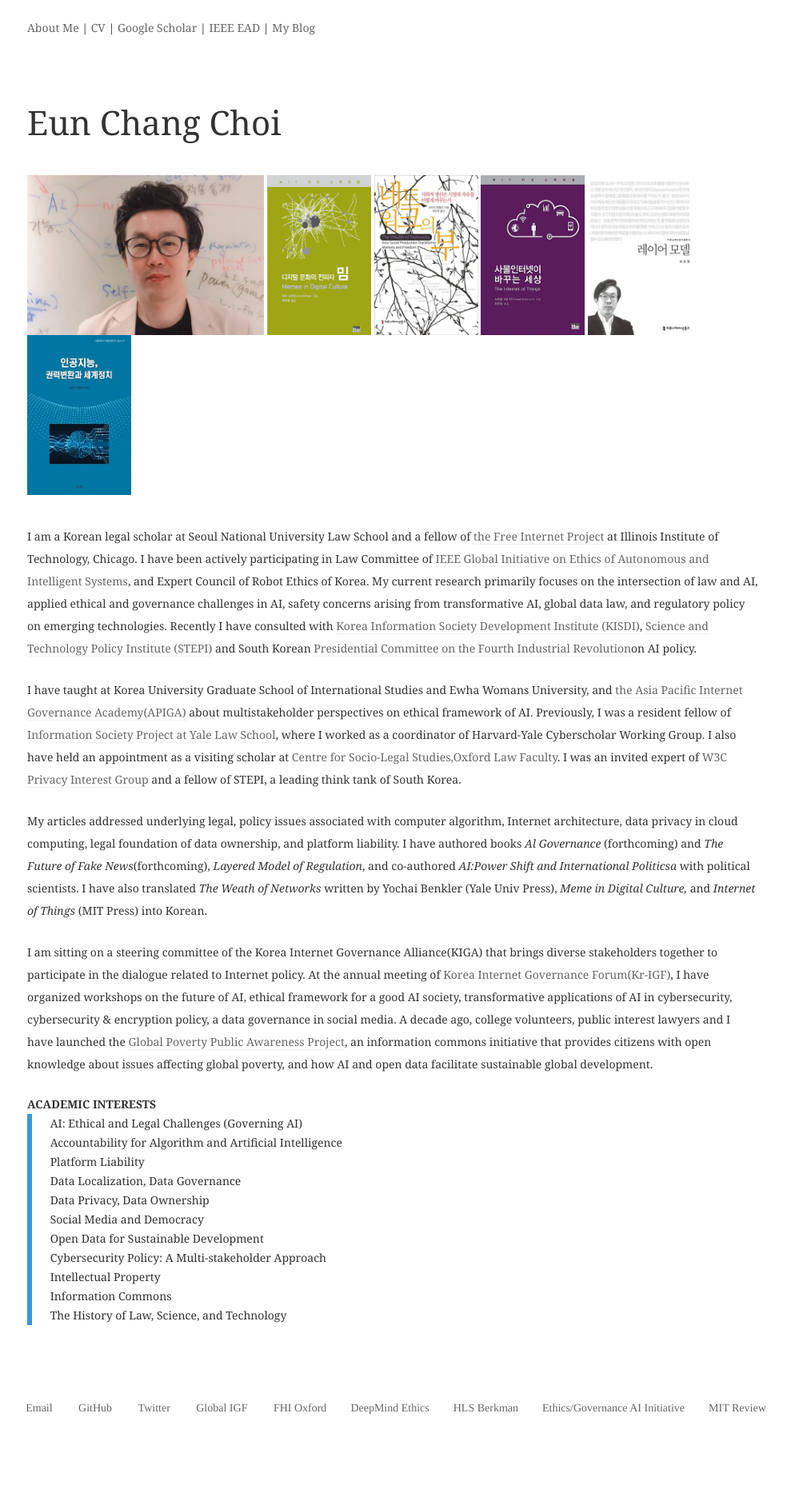
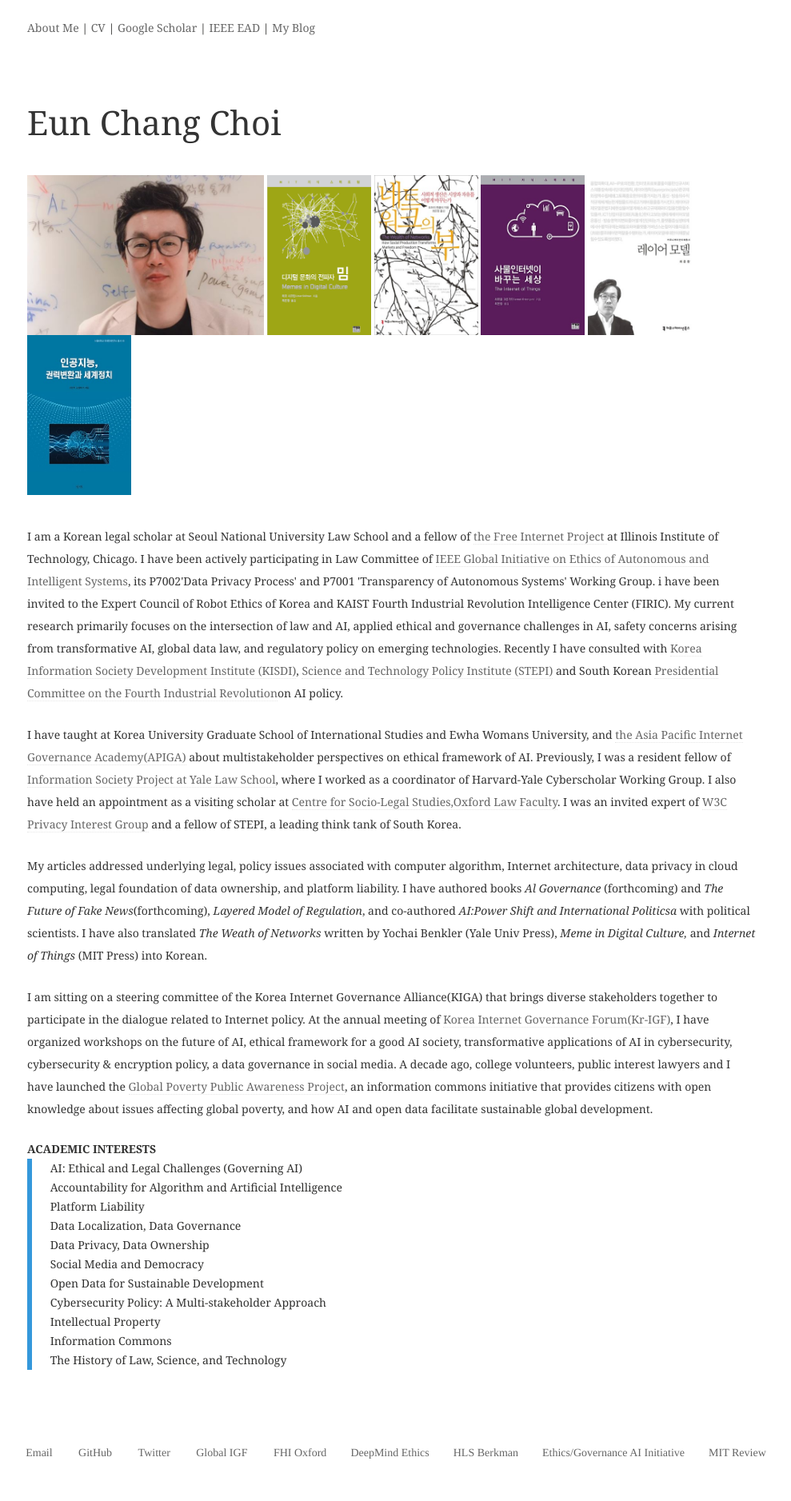
Before and after one commit to eunchangchoi/eunchangchoi.github.io, a Jekyll site: the page built from index.md, in a window 1280 px wide. Shown: the whole page at 80% size, without its empty margins (66-1055 px from the left). Built offline with Jekyll 4.4.1, drawn with Linux system fonts in a browser that asks for light colours; before the commit the page ends 1821 px from its top, so only the background shows below that.

Commit message:
Update index.md

```diff
--- a/index.md
+++ b/index.md
@@ -18,7 +18,7 @@
  <a href="http://www.kyobobook.co.kr/product/detailViewKor.laf?barcode=9791130437002&orderClick=357"><img style="vertical-align:top;height:200px;width:130px;" src="images/book4.jpg"></a> <a href="http://www.kyobobook.co.kr/product/detailViewKor.laf?ejkGb=KOR&mallGb=KOR&barcode=9788964361436&orderClick=LAH&Kc="><img style="vertical-align:top;height:200px;width:130px;" src="images/book5.jpg"></a>
  <br>
  <br>
-<p>I am a Korean legal scholar at Seoul National University Law School and a fellow of <a href="https://thefreeinternetproject.org/"> the Free Internet Project </a>at Illinois Institute of Technology, Chicago. I have been actively participating in Law Committee of <a href="https://ethicsinaction.ieee.org/">IEEE Global Initiative on Ethics of Autonomous and Intelligent Systems</a>, and Expert Council of Robot Ethics of Korea. My current research  primarily focuses on the intersection of law and AI, applied ethical and governance challenges in AI, safety concerns arising from transformative AI, global data law, and regulatory policy on emerging technologies. Recently I have consulted with <a href="https://www.kisdi.re.kr/"> Korea Information Society Development Institute (KISDI)</a>, <a href="http://www.stepi.re.kr/">Science and Technology Policy Institute (STEPI)</a> and South Korean <a href="https://www.4th-ir.go.kr"> Presidential Committee on the Fourth Industrial Revolution</a>on AI policy.
+<p>I am a Korean legal scholar at Seoul National University Law School and a fellow of <a href="https://thefreeinternetproject.org/"> the Free Internet Project </a>at Illinois Institute of Technology, Chicago. I have been actively participating in Law Committee of <a href="https://ethicsinaction.ieee.org/">IEEE Global Initiative on Ethics of Autonomous and Intelligent Systems</a>, its P7002'Data Privacy Process' and P7001 'Transparency of Autonomous Systems' Working Group. i have been invited to the Expert Council of Robot Ethics of Korea and KAIST Fourth Industrial Revolution Intelligence Center (FIRIC). My current research  primarily focuses on the intersection of law and AI, applied ethical and governance challenges in AI, safety concerns arising from transformative AI, global data law, and regulatory policy on emerging technologies. Recently I have consulted with <a href="https://www.kisdi.re.kr/"> Korea Information Society Development Institute (KISDI)</a>, <a href="http://www.stepi.re.kr/">Science and Technology Policy Institute (STEPI)</a> and South Korean <a href="https://www.4th-ir.go.kr"> Presidential Committee on the Fourth Industrial Revolution</a>on AI policy.
   <p> I have taught at Korea University Graduate School of International Studies and Ewha Womans University, and <a href="https://www.icann.org/news/announcement-2-2019-05-14-en"> the Asia Pacific Internet Governance Academy(APIGA)</a> about multistakeholder perspectives on ethical framework of AI.  Previously, I was a resident fellow of <a href="https://https://law.yale.edu/isp"> Information Society Project at Yale Law School</a>, where I worked as a coordinator of Harvard-Yale Cyberscholar Working Group. I also have held an appointment as a visiting scholar at <a href="https://www.law.ox.ac.uk/centres-institutes/centre-socio-legal-studies"> Centre for Socio-Legal Studies,Oxford Law Faculty</a>. I was an invited expert of <a href="https://www.w3.org/2011/07/privacy-ig-charter"> W3C Privacy Interest Group</a> and a fellow of STEPI, a leading think tank of South Korea.</p>
 <p> My articles addressed underlying legal, policy issues associated with computer algorithm, Internet architecture, data privacy in cloud computing, legal foundation of data ownership, and platform liability. I have authored books <i> Al Governance </i>(forthcoming) and <i>The Future of Fake News</i>(forthcoming), <i> Layered Model of Regulation</i>, and co-authored <i>AI:Power Shift and International Politicsa</i> with political scientists. I have also translated <i> The Weath of Networks</i> written by Yochai Benkler (Yale Univ Press),<i> Meme in Digital Culture,</i> and <i>Internet of Things</i> (MIT Press) into Korean. </p>
 <p> I am sitting on a steering committee of the Korea Internet Governance Alliance(KIGA) that brings diverse stakeholders together to participate in the dialogue related to Internet policy. At the annual meeting of <a href="http://krigf.kr"> Korea Internet Governance Forum(Kr-IGF)</a>, I have organized workshops on the future of AI, ethical framework for a good AI society, transformative applications of AI  in cybersecurity, cybersecurity & encryption policy, a data governance in social media. A decade ago, college volunteers, public interest lawyers and I have launched the <a href="http://www.povertyinfo.org"> Global Poverty Public Awareness Project</a>, an information commons initiative that provides citizens with open knowledge about issues affecting global poverty, and how AI and open data facilitate sustainable global development.</p>
```
